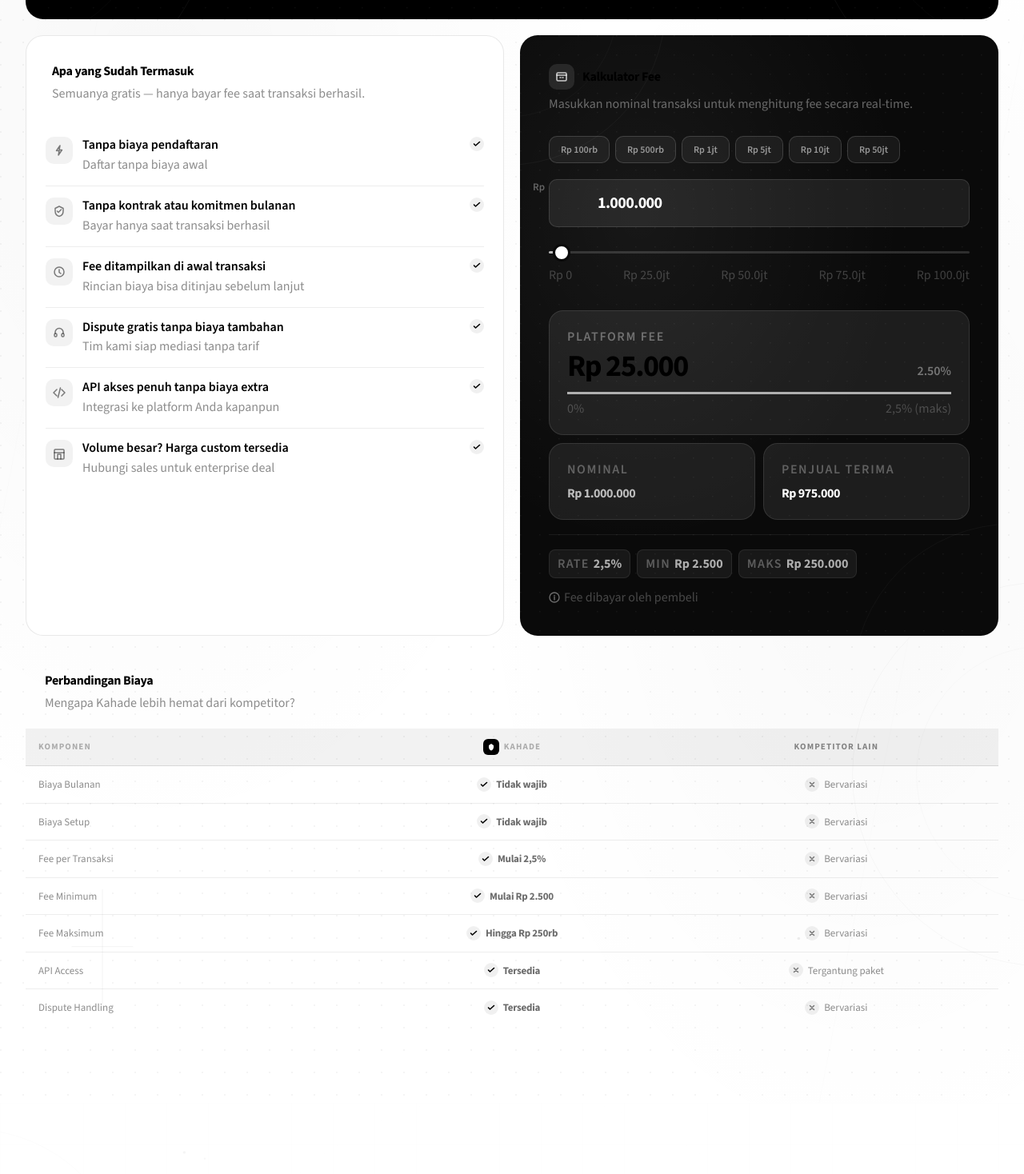
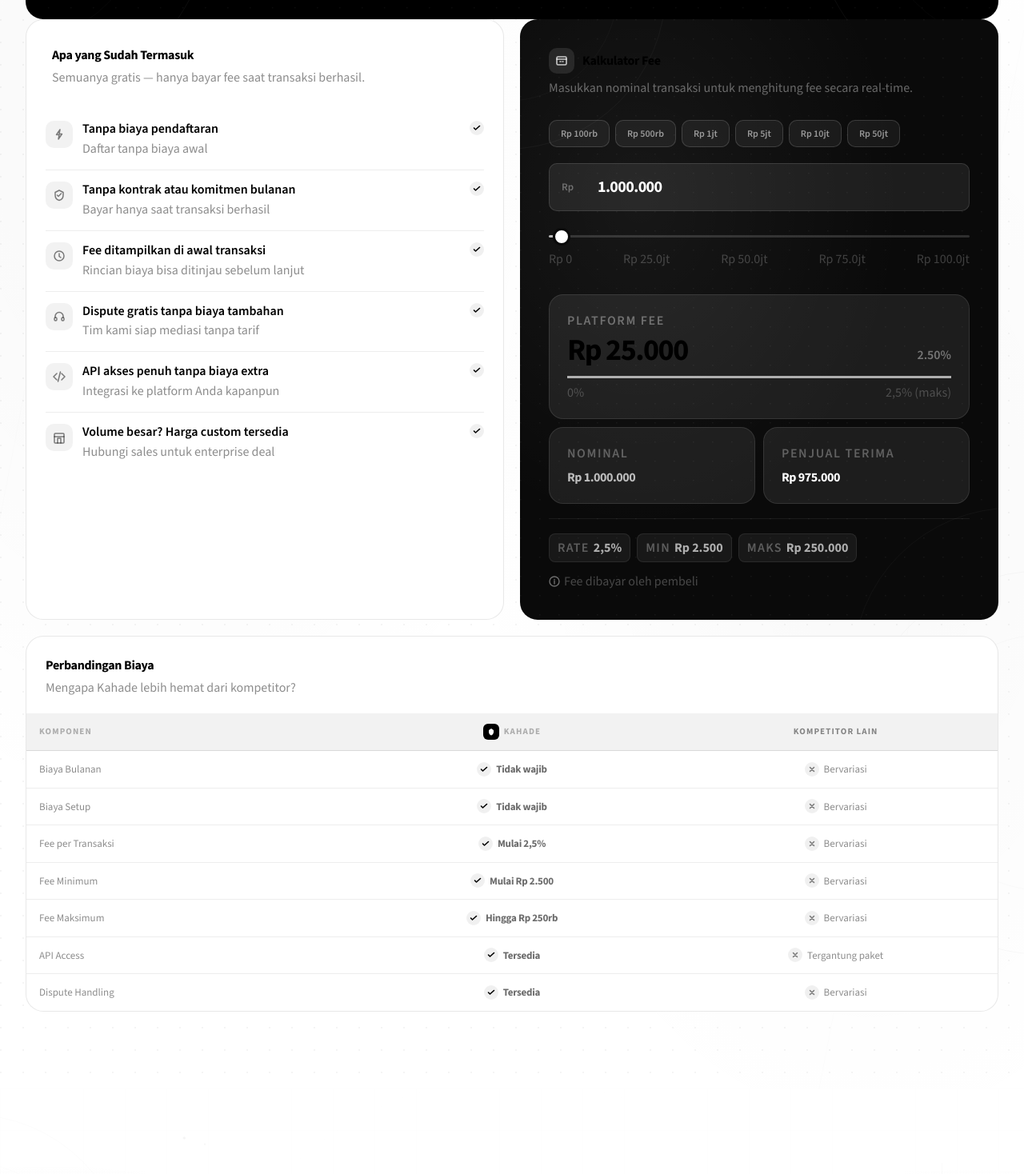
Before and after one commit to kahade-id/landing, a Next.js app: page / in a window 1280 px wide. Shown: the part 5049-6517 px from the top of the page at 80% size. Built offline with nearby package versions, Linux system fonts and the light colour scheme.

Commit message:
Update PricingSection.tsx

```diff
--- a/src/components/sections/PricingSection.tsx
+++ b/src/components/sections/PricingSection.tsx
@@ -272,7 +272,7 @@ function FeeCalculator() {
         </div>
 
         {/* Input */}
-        <div className="pr-input-wrap" className="mb-4">
+        <div className="pr-input-wrap mb-4">
           <label htmlFor="fee-calculator-input" className="sr-only">Nominal transaksi</label>
           <span className="pr-input-prefix">Rp</span>
           <input
@@ -466,7 +466,7 @@ export default function PricingSection() {
           </div>
 
           {/* ── Core Pricing Hero ────────────────────────────────────────────── */}
-          <div className={c("pr-fade-up pr-d2")} className="mb-5">
+          <div className={c("pr-fade-up pr-d2")}>
             <div style={{
               background: "#000",
               borderRadius: "var(--radius-card)",
@@ -574,7 +574,7 @@ export default function PricingSection() {
 
           {/* ── Comparison Table ─────────────────────────────────────────────── */}
           <div className={c("pr-fade-up pr-d5")}>
-            <div className="pr-main-card" className="overflow-hidden">
+            <div className="pr-main-card overflow-hidden">
 
               {/* Table header */}
               <div style={{ padding: "24px 24px 0 24px" }}>
```
